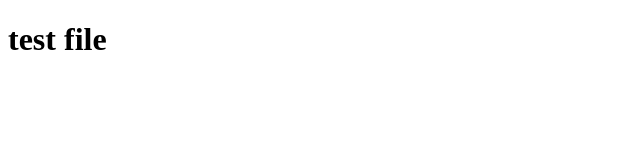
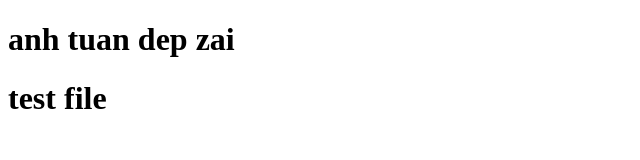
Before and after one commit to 8th8/test_file, a plain HTML site: page index.html in a window 1280 px wide. Shown: the whole page, without its empty margins (0-640 px from the left). Drawn offline with Linux system fonts and the light colour scheme.

Commit message:
new text from index.html

```diff
--- a/index.html
+++ b/index.html
@@ -6,7 +6,7 @@
     <title>Document</title>
 </head>
 <body>
-
+    <h1>anh tuan dep zai</h1>
 </body>
 <h1>test file</h1>
 </html>
```
